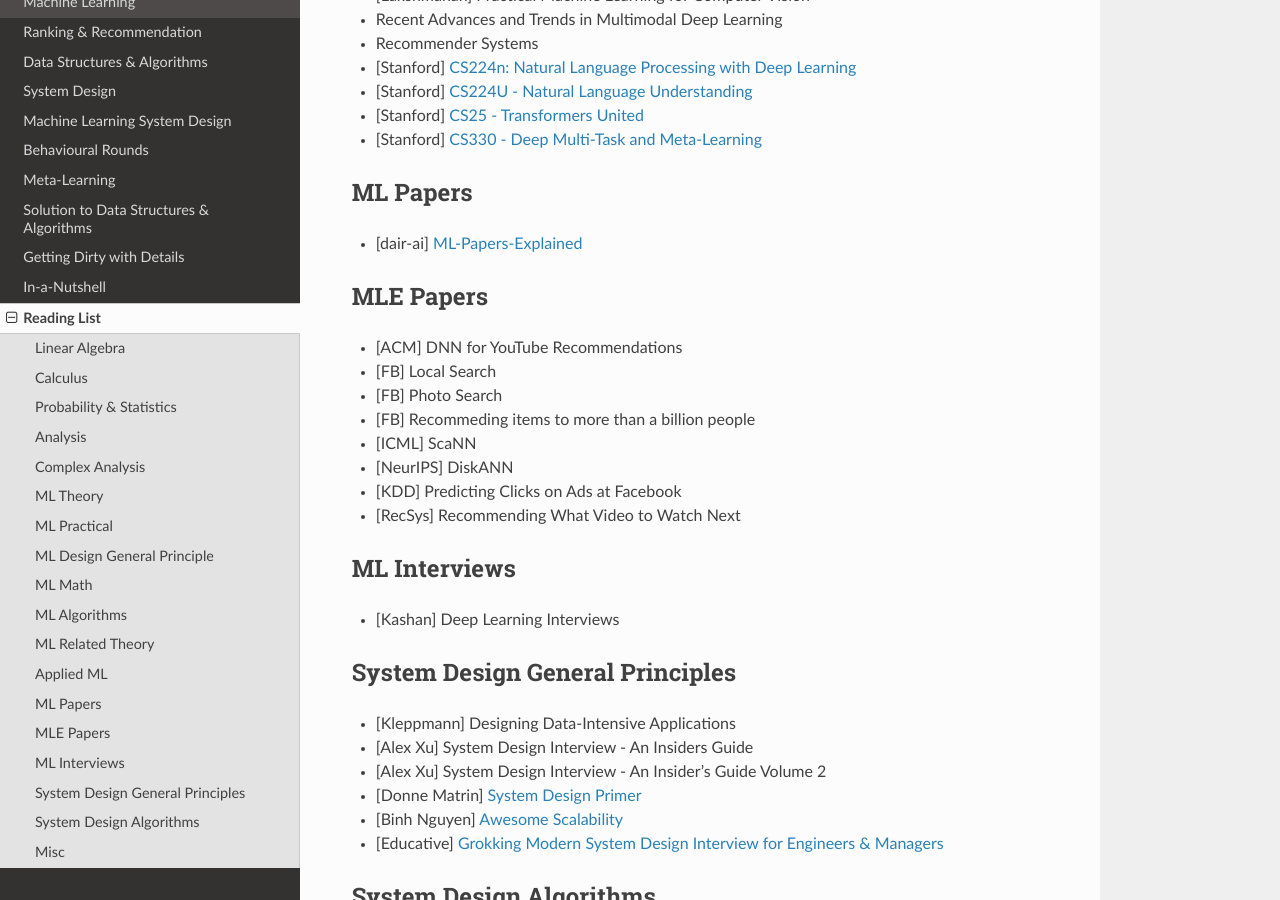
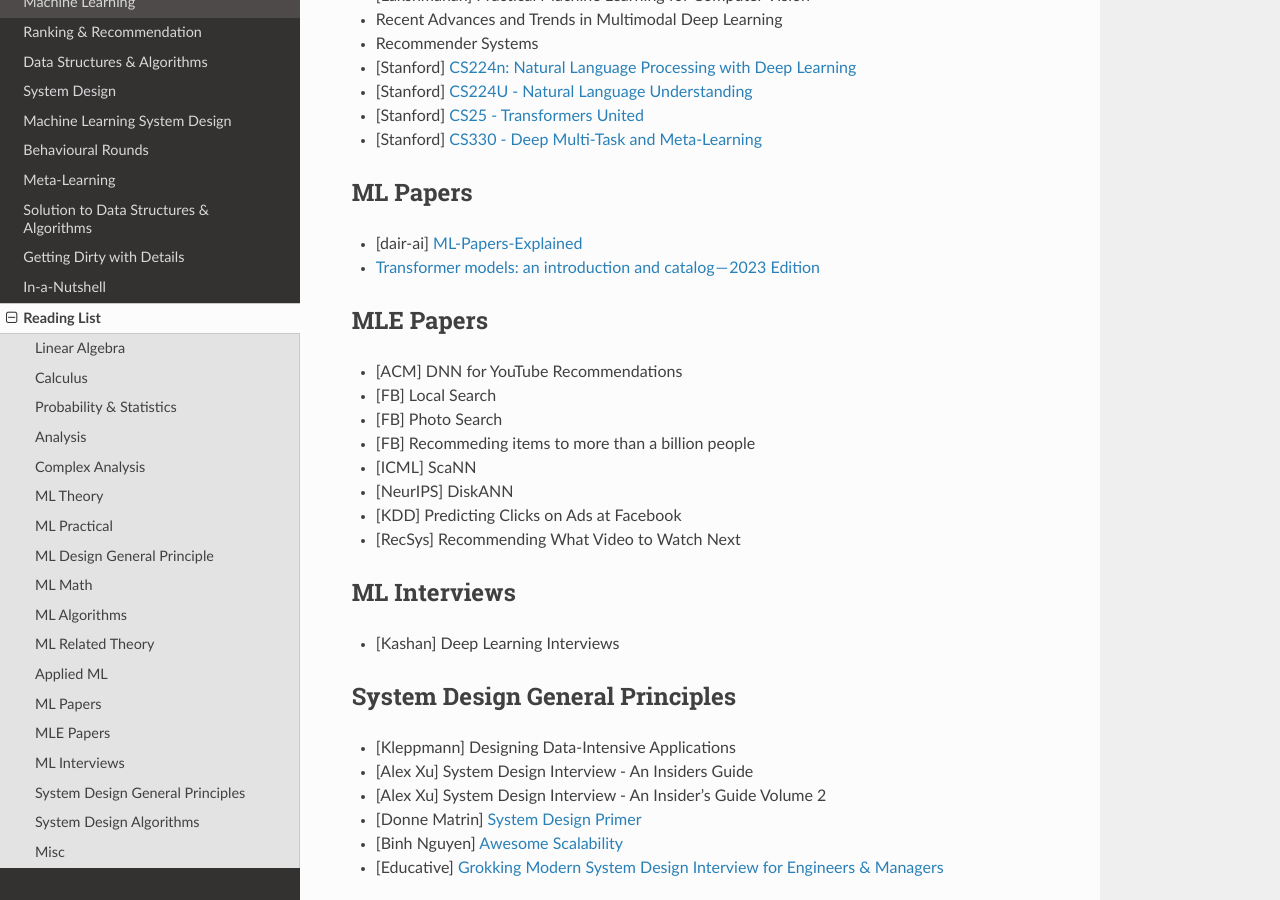
Before and after one commit to uselesstechjunks/leetcode, a Sphinx documentation site: the page built from docs/source/readlist.rst, in a window 1280 px wide and 900 px high, scrolled down 2240 px. Built offline with Sphinx 7.4.7 and the Read the Docs theme 2.0.0, drawn with Linux system fonts in a browser that asks for light colours.

Commit message:
Update readlist.rst

```diff
--- a/docs/source/readlist.rst
+++ b/docs/source/readlist.rst
@@ -112,6 +112,7 @@ ML Papers
 ***********************************
 
 * [dair-ai] `ML-Papers-Explained <https://github.com/dair-ai/ML-Papers-Explained>`_
+* `Transformer models: an introduction and catalog — 2023 Edition <https://amatriain.net/blog/transformer-models-an-introduction-and-catalog-2d1e9039f376/>`_
 
 MLE Papers
 ***********************************
```
